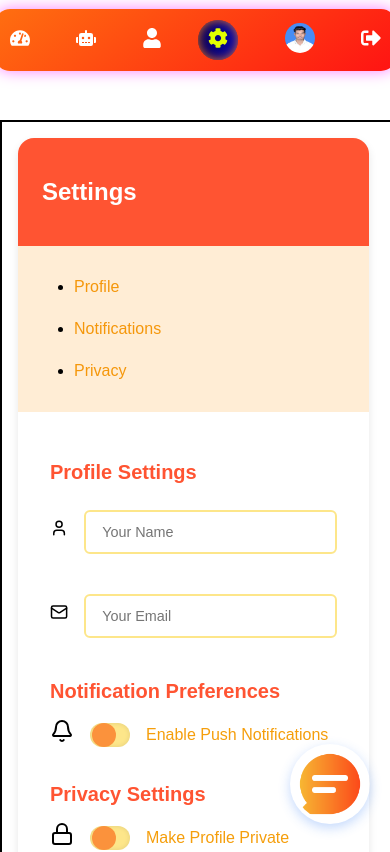
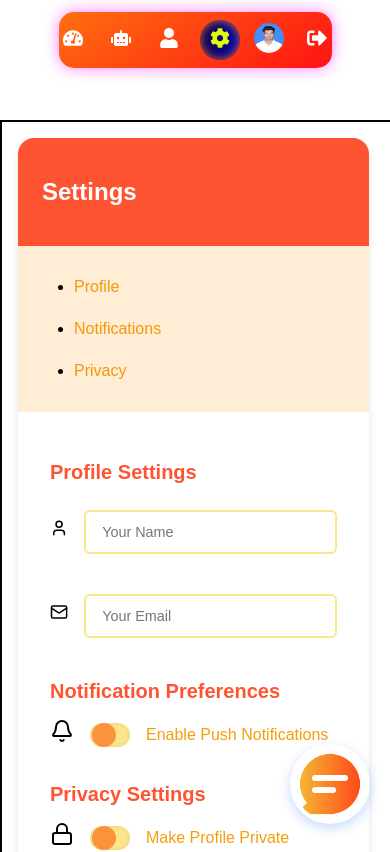
Before and after one commit to sunnysagar/chatbotsetup, a React (Vite) app: page /settings in a window 390 px wide. Shown: the top 852 px of the page. Built offline with nearby package versions, Linux system fonts and the light colour scheme; no server answers.

Commit message:
commit sidebar style

```diff
--- a/src/Style.css
+++ b/src/Style.css
@@ -2475,20 +2475,25 @@ button {
     top: 0;
     left: 0;
     transform: none;
-    width: fit-content;
-    height: 70%; /* Sidebar height for mobile */
+    width: 70%;
+    height: 60%; /* Sidebar height for mobile */
     flex-direction: row; /* Change layout to horizontal on mobile */
     justify-content: space-around;
   }
 
   .menu {
     flex-direction: row;
-    gap: 1rem;
+    gap: 0.2rem;
   }
 
   .sidebar-item {
+    width: 15px;
+    height: 15px;
     padding: 5px 15px;
-
+  }
+
+  .separator{
+    width: 10%;
   }
 
   .sidebar-item.active,
```
